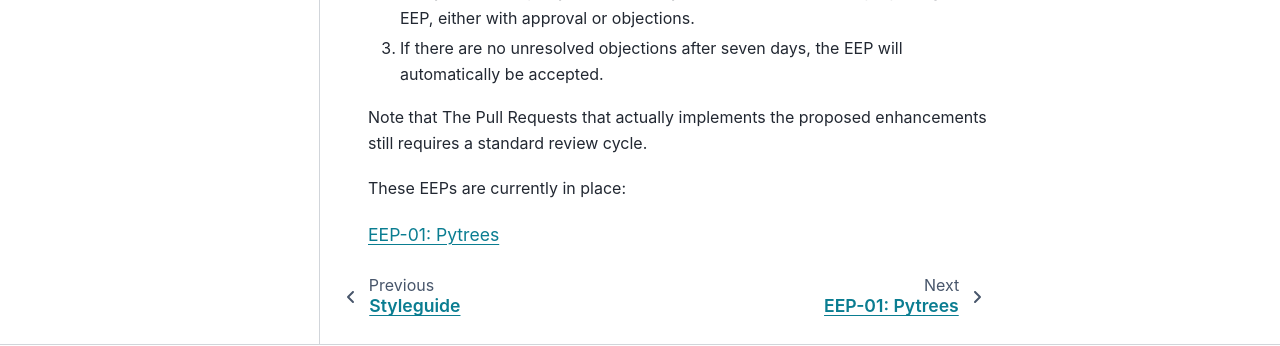
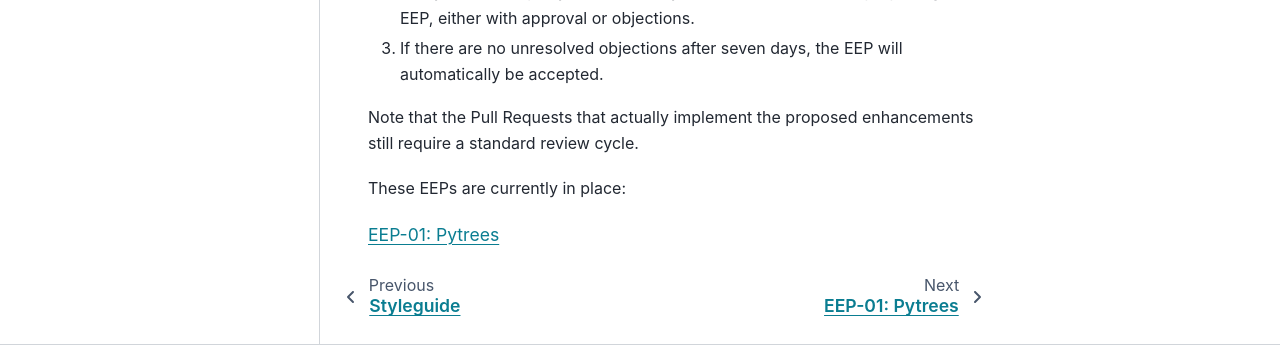
Before and after one commit to optimagic-dev/optimagic, a Sphinx documentation site: the page built from docs/source/development/eeps.rst, in a window 1280 px wide and 974 px high. Shown: the part 536-882 px from the top of the window. Built offline with Sphinx 7.4.7 and the PyData theme 0.15.4, drawn with Linux system fonts in a browser that asks for light colours; pages that are not in the unit, such as notebooks, are missing from menus.

Commit message:
Apply suggestions from code review
Co-authored-by: Tim Mensinger <tim@mensinger96.com>

```diff
--- a/docs/source/development/eeps.rst
+++ b/docs/source/development/eeps.rst
@@ -19,8 +19,8 @@ contains the following information:
 3. If there are no unresolved objections after seven days, the EEP will automatically
    be accepted.
 
-Note that The Pull Requests that actually implements the proposed enhancements still
-requires a standard review cycle.
+Note that the Pull Requests that actually implement the proposed enhancements still
+require a standard review cycle.
 
 
 These EEPs are currently in place:
```
Also changed, not shown: docs/source/development/eep-01-pytrees.rst (+4 -4 lines).
